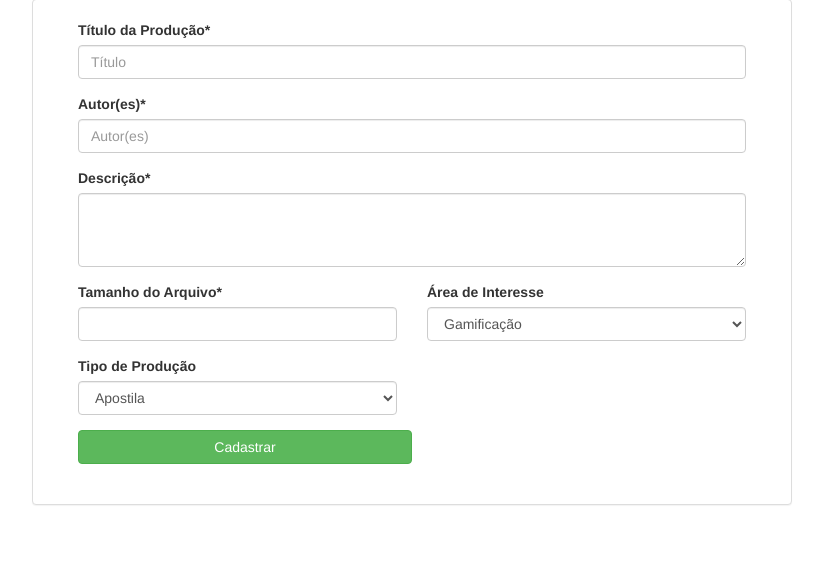
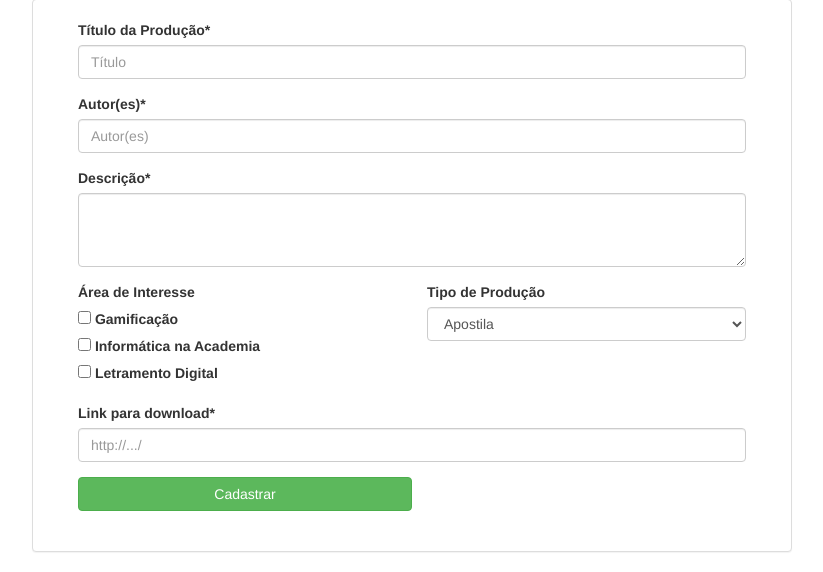
Before and after one commit to GabrielLV/educarplataforma, a CodeIgniter app: page /repositorio/Producao/cadastro in a window 1280 px wide. Shown: the part 231-803 px from the top of the page, without its empty margins (228-1051 px from the left). Before the commit the page ends 736 px from the top, so only its background shows below. Run offline with CodeIgniter, Linux system fonts and the light colour scheme; some libraries are stand-ins or nearby versions.

Commit message:
Conexão feita com banco de dados. Inserção funcionando, porém ainda precisa de ajustes. Modelo do banco de dados para Workbench adicionado.

```diff
--- a/application/config/autoload.php
+++ b/application/config/autoload.php
@@ -58,7 +58,7 @@ $autoload['packages'] = array();
 |
 |	$autoload['libraries'] = array('user_agent' => 'ua');
 */
-$autoload['libraries'] = array();
+$autoload['libraries'] = array('database', 'session');
 
 /*
 | -------------------------------------------------------------------
--- a/application/config/database.php
+++ b/application/config/database.php
@@ -76,9 +76,9 @@ $query_builder = TRUE;
 $db['default'] = array(
 	'dsn'	=> '',
 	'hostname' => 'localhost',
-	'username' => '',
+	'username' => 'root',
 	'password' => '',
-	'database' => '',
+	'database' => 'nucleoeducar',
 	'dbdriver' => 'mysqli',
 	'dbprefix' => '',
 	'pconnect' => FALSE,
--- a/application/controllers/Producao.php
+++ b/application/controllers/Producao.php
@@ -18,19 +18,29 @@ class Producao extends CI_Controller {
 	 * map to /index.php/welcome/<method_name>
 	 * @see https://codeigniter.com/user_guide/general/urls.html
 	 */
-	public function index()
-	{
+	public function index(){
             $this->load->view('includes/header');
             $this->load->view('includes/menu');
             $this->load->view('listar_producao');
             $this->load->view('includes/footer');
 	}
 
-        public function cadastro()
-	{
+    public function cadastro(){
             $this->load->view('includes/header');
             $this->load->view('includes/menu');
             $this->load->view('cadastro_producao');
             $this->load->view('includes/footer');
 	}
+
+	public function cadastrar(){
+		$data['titulo'] = $this->input->post('titulo');
+		$data['autores'] = $this->input->post('autor');
+		$data['descricao'] = $this->input->post('descricao');
+		$data['areas_idareas'] = $this->input->post('area');
+		$data['link'] = $this->input->post('link');
+
+		if($this->db->insert('producoes', $data)){
+			redirect('producao');
+		}
+	}
 }
--- a/application/views/cadastro_producao.php
+++ b/application/views/cadastro_producao.php
@@ -5,42 +5,49 @@
     </div>
 
     <div class="panel panel-default col-md-offset-2 col-md-8">
-        <form action="<?= base_url() ?>producao/cadastro">
+        <form action="<?= base_url() ?>Producao/cadastrar" method="post">
             <br>
             <div class="col-md-12">
                 <div class="col-md-12 form-group">
                     <label for="InputTitulo">Título da Produção*</label>
-                    <input type="text" class="form-control" id="InputTitulo" placeholder="Título">
+                    <input type="text" class="form-control" id="InputTitulo" name="titulo" placeholder="Título" required>
                 </div>
                 <div class="col-md-12 form-group">
                     <label for="InputAutor">Autor(es)*</label>
-                    <input type="text" class="form-control" id="InputAutor" placeholder="Autor(es)">
+                    <input type="text" class="form-control" id="InputAutor" name="autor" placeholder="Autor(es)" required>
                 </div>
                 <div class="col-md-12 form-group">
                     <label for="InputDescricao">Descrição*</label>
-                    <textarea class="form-control" rows="3"></textarea>
-                </div>
-                <div class="col-md-6">
-                    <div class="form-group">
-                        <label for="InputTamanho">Tamanho do Arquivo*</label>
-                        <input type="number" class="form-control" id="InputTamanho">
-                    </div>
+                    <textarea class="form-control" name="descricao"rows="3" required></textarea>
                 </div>
                 <div class="col-md-6">
                     <div class="form-group">
                         <label for="InputArea">Área de Interesse</label>
-                        <select class="form-control">
-                            <option>Gamificação</option>
-                            <option>Letramento Digital</option>
-                            <option>Informática na Academia</option>
-                        </select>
+                        <div class="form-check">
+                            <label class="form-check-label">
+                                <input class="form-check-input" type="checkbox" name="area" value="1">
+                                Gamificação
+                            </label>
+                        </div>
+                        <div class="form-check">
+                            <label class="form-check-label">
+                                <input class="form-check-input" type="checkbox" name="area" value="2">
+                                Informática na Academia
+                            </label>
+                        </div>
+                        <div class="form-check">
+                            <label class="form-check-label">
+                                <input class="form-check-input" type="checkbox" name="area" value="3">
+                                Letramento Digital
+                            </label>
+                        </div>
                     </div>
                 </div>
 
             <div class="col-md-6">
                 <div class="form-group">
                     <label for="TipoProducao">Tipo de Produção</label>
-                    <select class="form-control">
+                    <select class="form-control" name="tipo">
                         <option>Apostila</option>
                         <option>Apresentação</option>
                         <option>Jogo</option>
@@ -50,6 +57,10 @@
                     </select>
                 </div>
             </div>
+            <div class="col-md-12 form-group">
+                    <label for="InputLink">Link para download*</label>
+                    <input type="text" class="form-control" id="InputLink" name="link" placeholder="http://.../" required>
+                </div>
             <div class="col-md-12">
                 <button type="submit" class="btn btn-success col-md-6">Cadastrar</button>
             </div>
```
